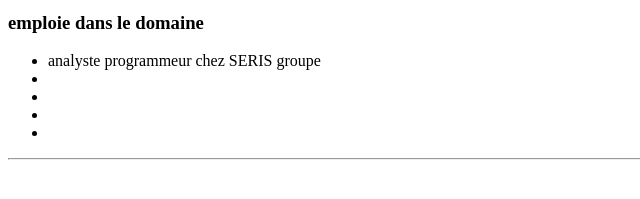
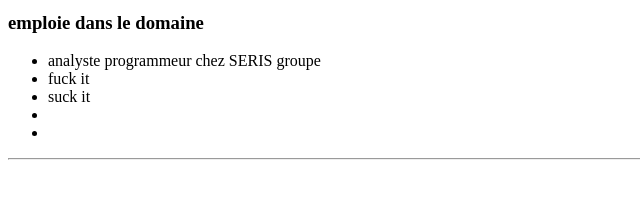
Before and after one commit to irvinzoure/cv, a plain HTML site: page index.html in a window 1280 px wide. Shown: the part 369-568 px from the top of the page, 0-640 px from the left. Drawn offline with Linux system fonts and the light colour scheme.

Commit message:
'houhou'

```diff
--- a/index.html
+++ b/index.html
@@ -17,8 +17,8 @@
   <h3>emploie dans le domaine</h3>
   <ul>
     <li> analyste programmeur chez SERIS groupe</li>
-    <li></li>
-    <li></li>
+    <li>fuck it</li>
+    <li>suck it</li>
     <li></li>
     <li></li>
   </ul>
```
